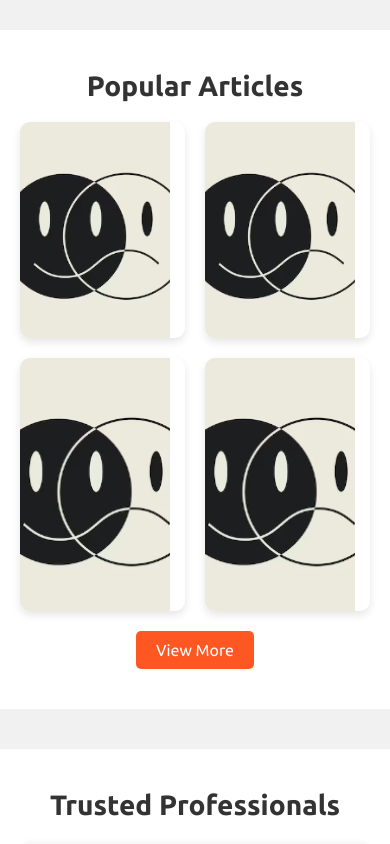
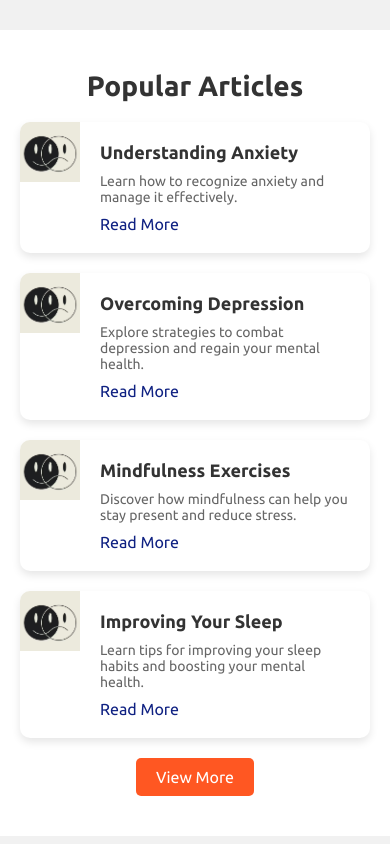
Before and after one commit to swastik990/Mental-Health-Help, a plain HTML site: page index.html in a window 390 px wide. Shown: the part 2120-2964 px from the top of the page. Drawn offline with nearby package versions, Linux system fonts and the light colour scheme.

Commit message:
Responsive_Article_Section

```diff
--- a/css/home.css
+++ b/css/home.css
@@ -395,6 +395,16 @@ footer .social i {
         margin: 20px 0; /* Adds space above and below the image */
     }
 
+    .article-box, .professional-box {
+        flex: 1 1 100%; /* Stack articles and professionals vertically */
+        max-width: 100%;
+    }
+
+    .article-box img, .professional-box img {
+        width: 60px;
+        height: 60px; /* Adjust image size for smaller screens */
+    }
+
     .professional-box {
         flex: 1 1 calc(100% - 20px);
     }
```
